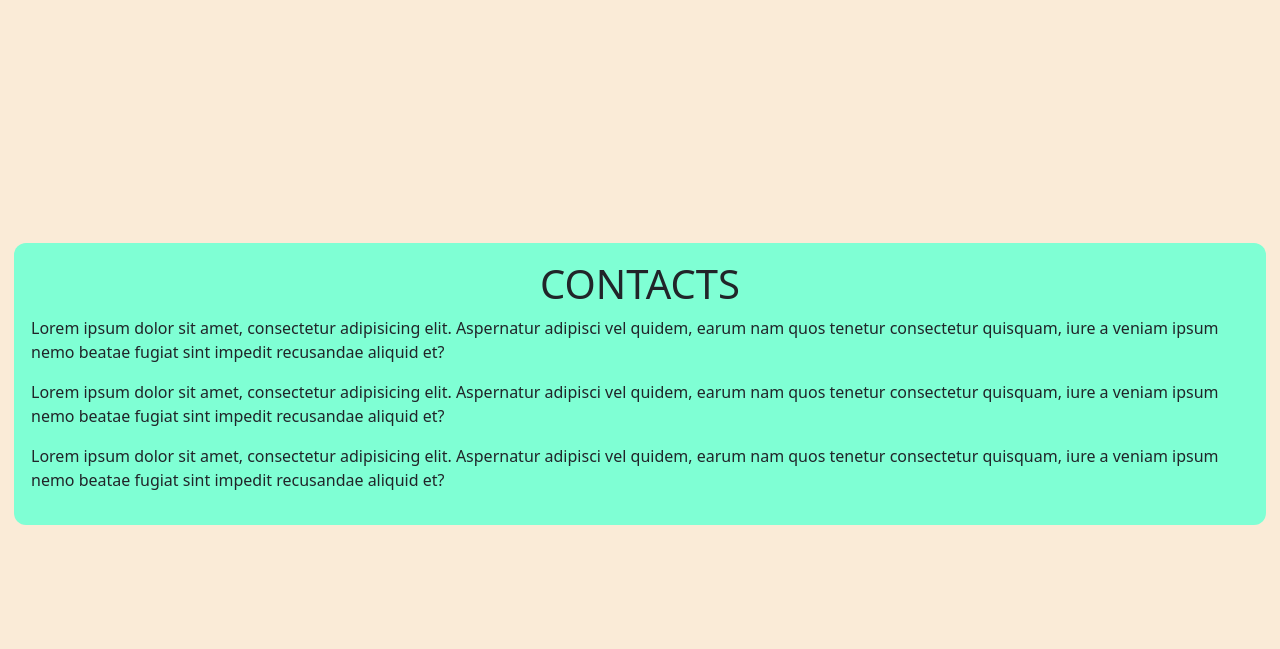
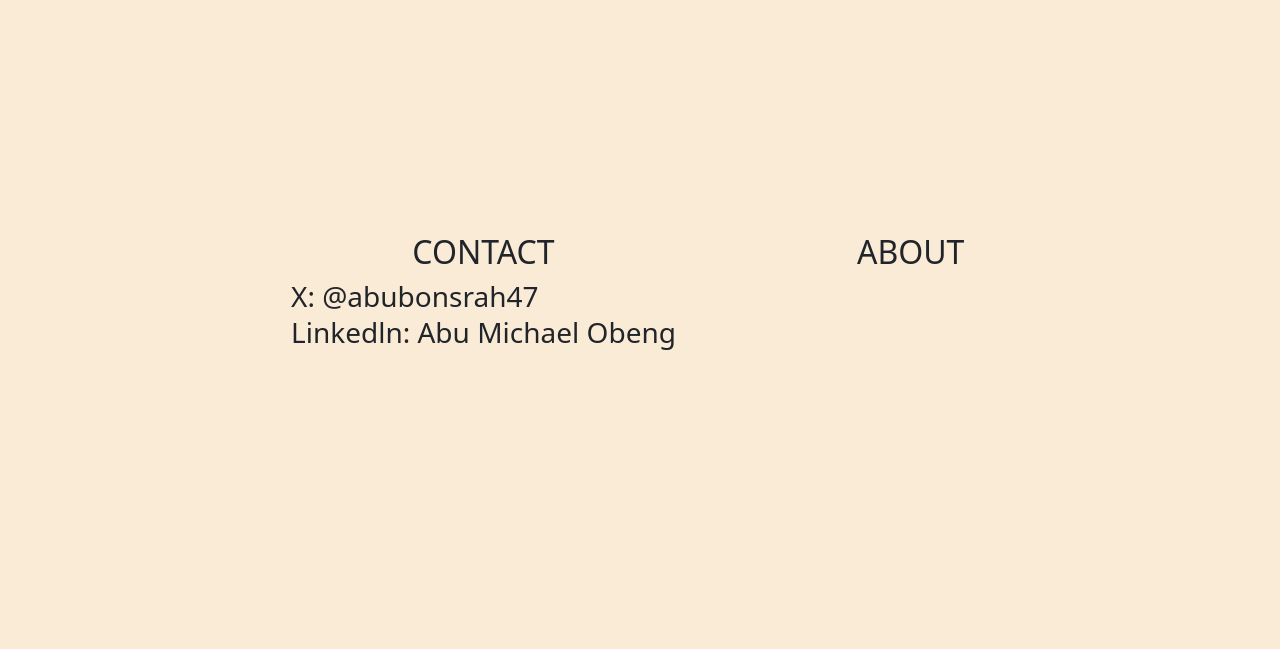
Before and after one commit to Kwasi48/flasklab, a Flask app: page / in a window 1280 px wide; the page is wider, and only the part inside the window is pictured. Shown: the part 1752-2401 px from the top of that part. Before the commit the page ends 2277 px from the top of that part, so only its background shows below. Run offline with Flask 2, Linux system fonts and the light colour scheme.

Commit message:
changes to websites

```diff
--- a/templates/index.html
+++ b/templates/index.html
@@ -45,11 +45,11 @@
         }
 
         .outro {
-            margin-top: 300px;
-            margin-left: 14px;
-            margin-right: 14px;
-            padding: 17px;
             border-radius: 12px;
+
+            display: flex;
+            align-items: stretch;
+            margin: 200px;
         }
 
 
@@ -67,10 +67,15 @@
         }
 
         .intro > div{
-
             margin: 40px;
             padding: 50px;
         }
+
+        .outro > div{
+            margin: 40px;
+            padding: 50px;
+        }
+
 
         [class^="box-"]{
 
@@ -88,9 +93,9 @@
         <ul>
             <li><a href="#"><img src="{{ url_for('static', filename='fangs.png') }}"  height="50px", width="50px" /></a></li>
             <li><a href="#" style="font-size: 30px;">MK</a></li>
-            <li><a href="#outro" style="font-size: 30px;">CONTACT</a></li>
+            <li><a href="#con" style="font-size: 30px;">CONTACT</a></li>
             <li><a href="#pro" style="font-size: 30px;">PROJECTS</a></li>
-            <li><a href="#" style="font-size: 30px; padding-left: 700px;" >ABOUT</a></li>
+            <li><a href="#about" style="font-size: 30px; padding-left: 700px;" >ABOUT</a></li>
         </ul>
     </div>
 
@@ -134,23 +139,27 @@
     </div>
  <footer>
 
-    <div style="background-color: aquamarine;" class="outro">
-        <h1 style="text-align: center;" id="outro">CONTACTS</h1>
-        <p>Lorem ipsum dolor sit amet, consectetur adipisicing elit.
-            Aspernatur adipisci vel quidem,
-            earum nam quos tenetur consectetur quisquam,
-            iure a veniam ipsum nemo beatae fugiat sint impedit recusandae
-             aliquid et?</p>
-             <p>Lorem ipsum dolor sit amet, consectetur adipisicing elit.
-                Aspernatur adipisci vel quidem,
-                earum nam quos tenetur consectetur quisquam,
-                iure a veniam ipsum nemo beatae fugiat sint impedit recusandae
-                 aliquid et?</p>
-                 <p>Lorem ipsum dolor sit amet, consectetur adipisicing elit.
-                    Aspernatur adipisci vel quidem,
-                    earum nam quos tenetur consectetur quisquam,
-                    iure a veniam ipsum nemo beatae fugiat sint impedit recusandae
-                     aliquid et?</p>
+    <div class="outro">
+       <div id="con">
+        <h2 style="text-align: center;">CONTACT</h2>
+        <h3>
+            <table>
+                <tr>
+                    <td>
+                        X: @abubonsrah47
+                    </td>
+                </tr>
+                <tr>
+                    <td>
+                        Linkedln: Abu Michael Obeng
+                    </td>
+                </tr>
+            </table>
+        </h3>
+       </div>
+       <div id="about">
+        <h2 style="text-align: center;">ABOUT</h2>
+       </div>
     </div>
  </footer>
 
```
